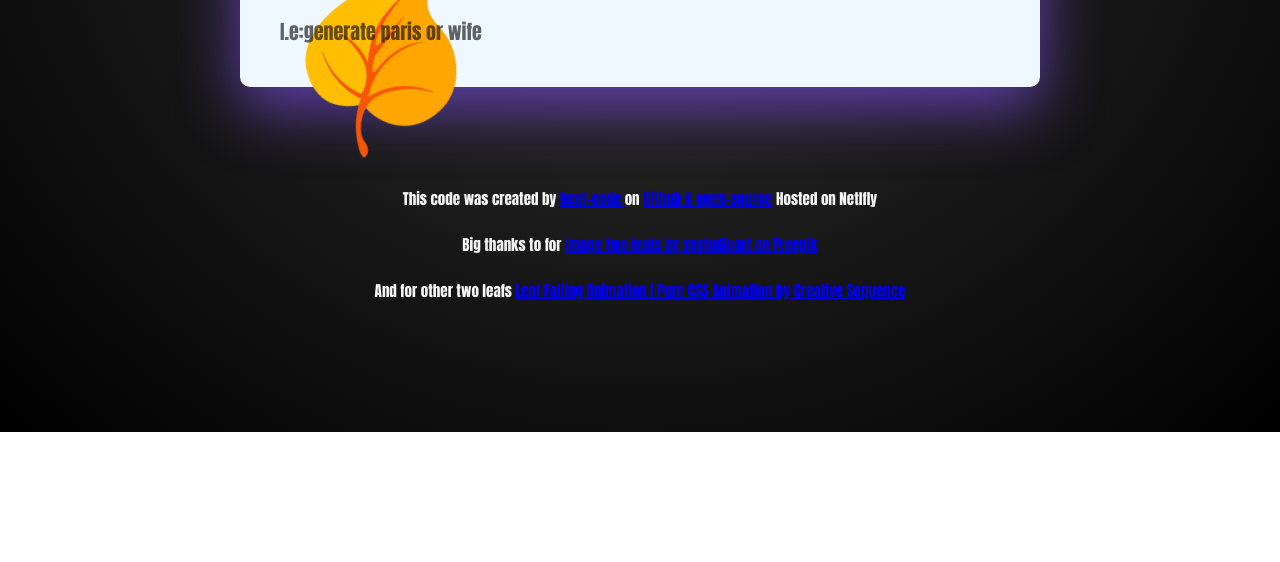
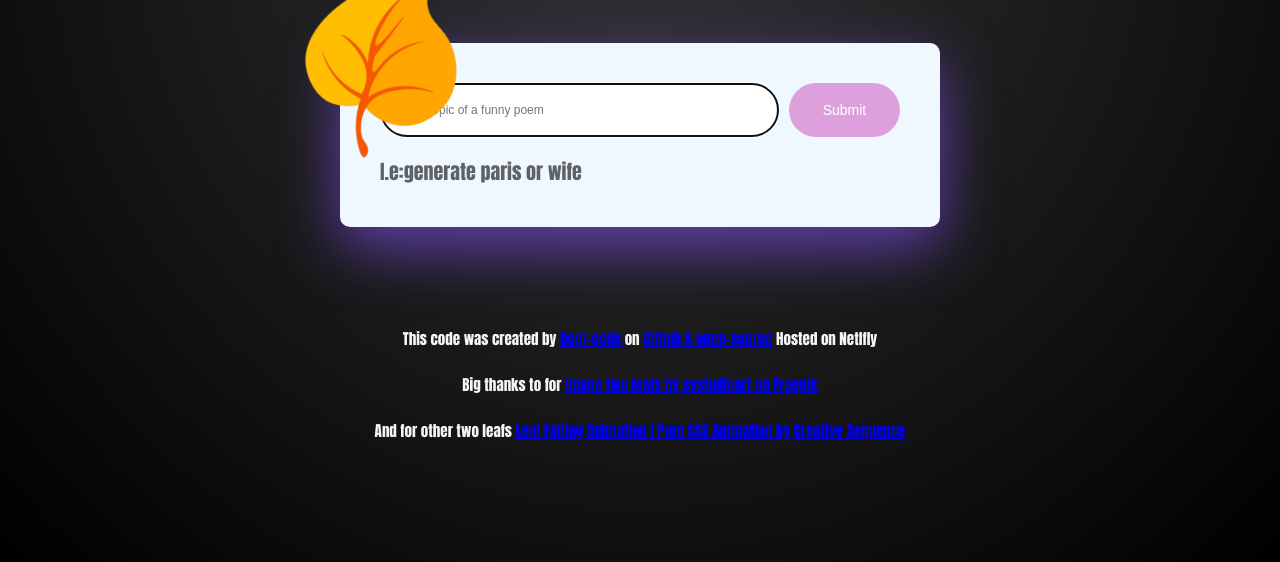
Before and after one commit to bcot-code/funny-poem-generator, a website: page index.html in a window 1280 px wide. Shown: the part 744-1306 px from the top of the page. Before the commit the page ends 1176 px from the top, so only its background shows below. Drawn offline with nearby package versions, Linux system fonts and the light colour scheme.

Commit message:
Update style.css

```diff
--- a/src/style.css
+++ b/src/style.css
@@ -3,8 +3,8 @@ body {
   background: radial-gradient(#333, #000);
 }
 .container {
-  margin: 130px auto;
-  max-width: 800px;
+  margin: 120px auto;
+  max-width: 600px;
 }
 header {
   margin-bottom: 30px;
```
